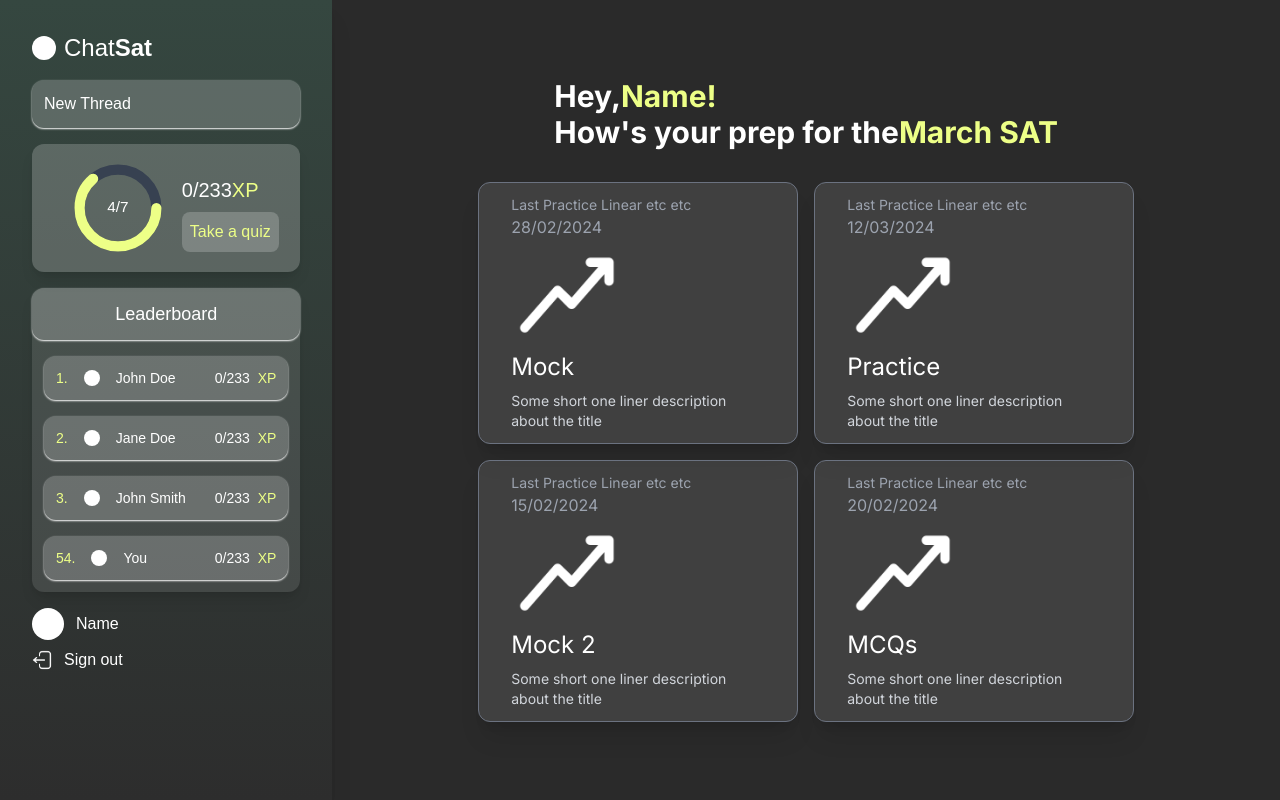
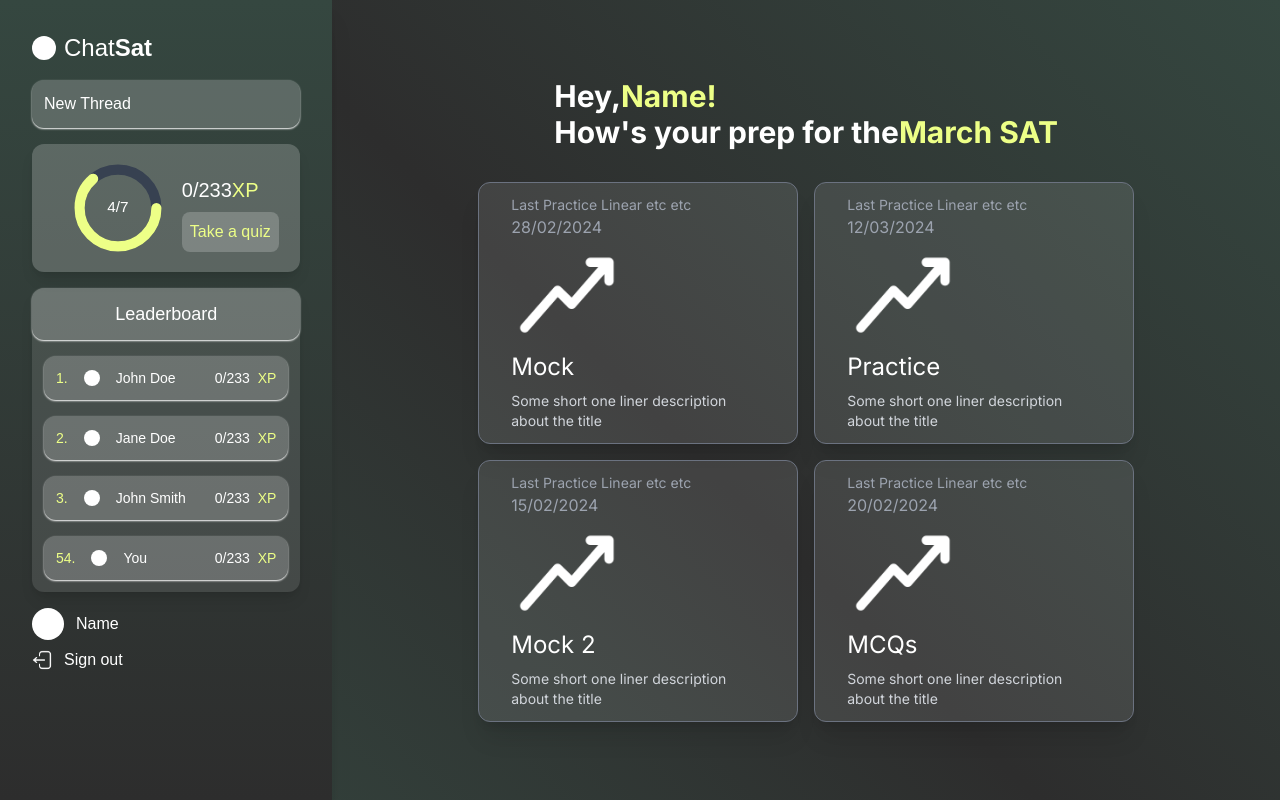
Before and after one commit to ishitaraina1807/Dashboard, a Next.js app: page / in a window 1280 px wide. Built offline with nearby package versions, Linux system fonts and the light colour scheme.

Commit message:
Bg-color

```diff
--- a/styles/globals.css
+++ b/styles/globals.css
@@ -3,6 +3,6 @@
 @import 'tailwindcss/utilities';
 @import url('https://fonts.googleapis.com/css2?family=DM+Sans:opsz,wght@9..40,400;9..40,500;9..40,600;9..40,700&display=swap');
 
-body{
-    background-color: #2a2a2a;
+body {
+    background: linear-gradient(45deg, #354740, #2d2d2d, #354740);
 }
```
